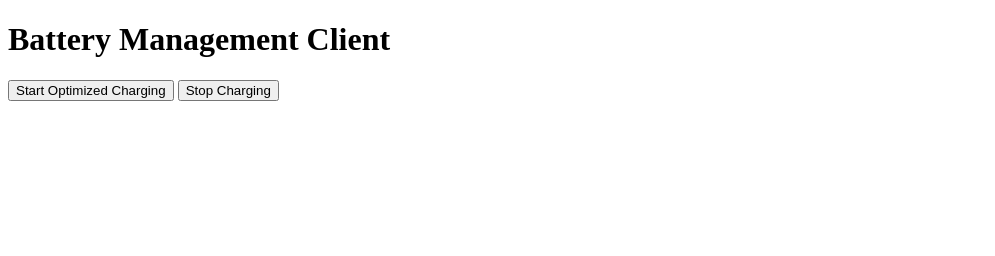
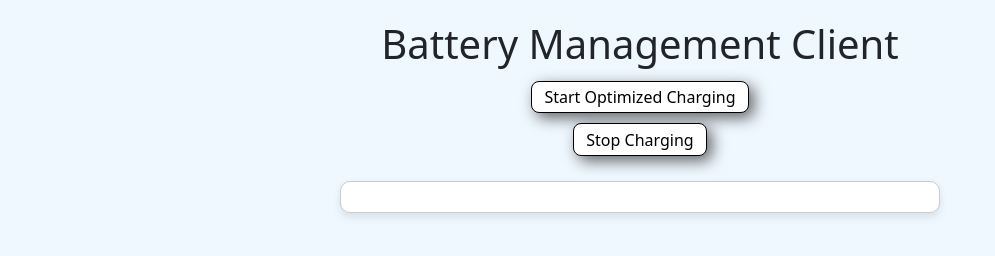
Before and after one commit to Inotila/battery-client, a plain HTML site: page index.html in a window 1280 px wide. Shown: the whole page, without its empty margins (0-995 px from the left). Drawn offline with nearby package versions, Linux system fonts and the light colour scheme.

Commit message:
Added style sheet and bootstrap

```diff
--- a/index.html
+++ b/index.html
@@ -3,14 +3,18 @@
 
 <head>
     <meta charset="UTF-8">
+    <meta name="viewport" content="width=device-width, initial-scale=1.0" />
     <title>Battery Management Client</title>
+    <link href="https://cdn.jsdelivr.net/npm/bootstrap@5.3.2/dist/css/bootstrap.min.css" rel="stylesheet" />
+    <link href="./style.css" rel="stylesheet" />
+
 </head>
 
 <body>
     <h1>Battery Management Client</h1>
-    <button onclick="startOptimizedCharging()">Start Optimized Charging</button>
-    <button onclick="stopCharging()">Stop Charging</button>
-    <div id="output"></div>
+    <button class="btn" onclick="startOptimizedCharging()">Start Optimized Charging</button>
+    <button class="btn" onclick="stopCharging()">Stop Charging</button>
+    <div id="output" class="text-center"></div>
 
     <script src="app.js"></script>
 </body>
--- /dev/null
+++ b/style.css
@@ -0,0 +1,34 @@
+ body {
+      background-color: #f0f8ff;
+      display: flex;
+      flex-direction: column;
+      align-items: center;
+      justify-content: center;
+      text-align: center;
+      padding: 20px;
+    }
+
+    #output {
+      width: 90%;
+      max-width: 600px;
+      margin-top: 20px;
+      background-color: #ffffff;
+      border: 1px solid #ccc;
+      border-radius: 10px;
+      padding: 15px;
+      box-shadow: 0 4px 8px rgba(0, 0, 0, 0.1);
+      text-align: left;
+    }
+
+    button {
+      margin: 5px;
+    }
+
+    .btn  {
+  border-radius: 0.5rem !important;
+  border: 1px solid #000 !important;
+  padding: 0.2rem 0.75rem !important;
+  box-shadow: 5px 5px 15px rgba(0, 0, 0, 0.6);
+  background-color: #fff !important;
+  color: #000 !important;
+}
```
